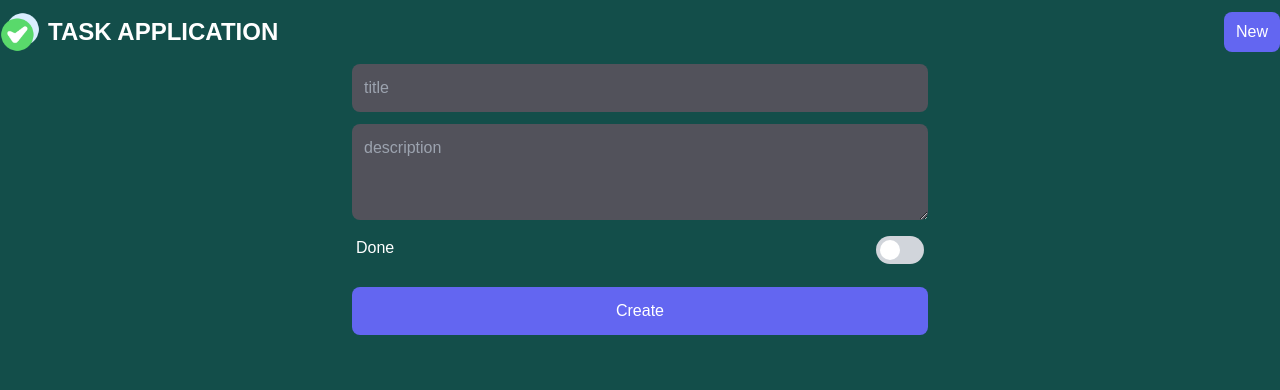
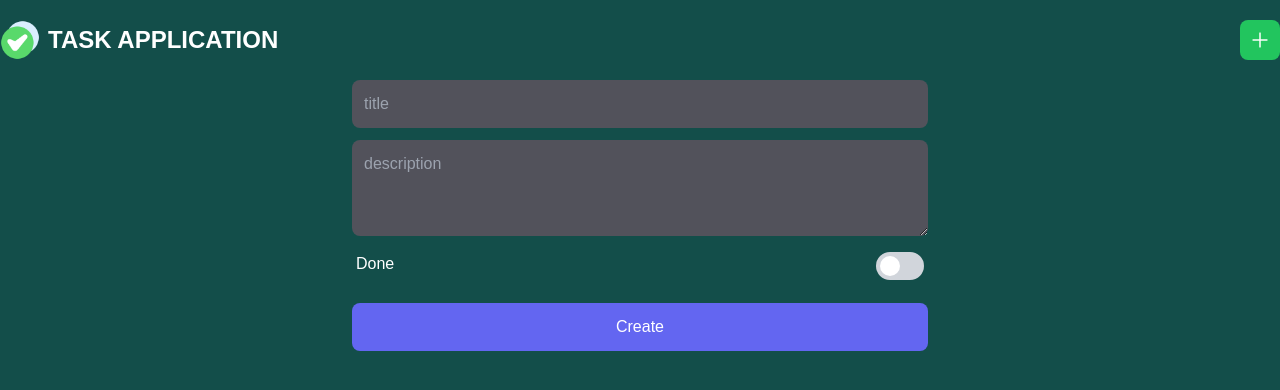
Before and after one commit to casasrodri/django-crud-vue, a Vue app in the folder client/: page /#/tasks/new in a window 1280 px wide. Shown: the top 390 px of the page. Built offline with nearby package versions, Linux system fonts and the light colour scheme; a web font is replaced by a local one.

Commit message:
prime icons

```diff
--- a/client/package.json
+++ b/client/package.json
@@ -10,6 +10,7 @@
   },
   "dependencies": {
     "axios": "^1.4.0",
+    "primeicons": "^6.0.1",
     "primevue": "^3.28.0",
     "toastify-js": "^1.12.0",
     "vue": "^3.2.47",
--- a/client/src/components/Navigation.vue
+++ b/client/src/components/Navigation.vue
@@ -1,5 +1,5 @@
 <template>
-  <div class="flex justify-between py-3">
+  <div class="flex justify-between py-5">
 
     <router-link to="/tasks">
       <div class="flex">
@@ -10,12 +10,15 @@
       </div>
     </router-link>
 
-    <router-link to="/tasks/new" class="bg-indigo-500 px-3 py-2 rounded-lg">New</router-link>
+    <router-link to="/tasks/new">
+      <i class="pi pi-plus bg-green-500 p-3 rounded-lg"></i>
+    </router-link>
   </div>
 </template>
 
 <script setup>
 import Logo from './Logo.vue'
+import { PrimeIcons } from 'primevue/api';
 </script>
 
 <style scoped>
--- a/client/src/main.js
+++ b/client/src/main.js
@@ -5,6 +5,7 @@ import PrimeVue from 'primevue/config';
 import "toastify-js/src/toastify.css"
 import "primevue/resources/themes/lara-light-indigo/theme.css";
 import "primevue/resources/primevue.min.css";
+import 'primeicons/primeicons.css';
 import './assets/main.css'
 
 import App from './App.vue'
```
Also changed, not shown: 2 other files (tests, documents, lock files or other folders).
